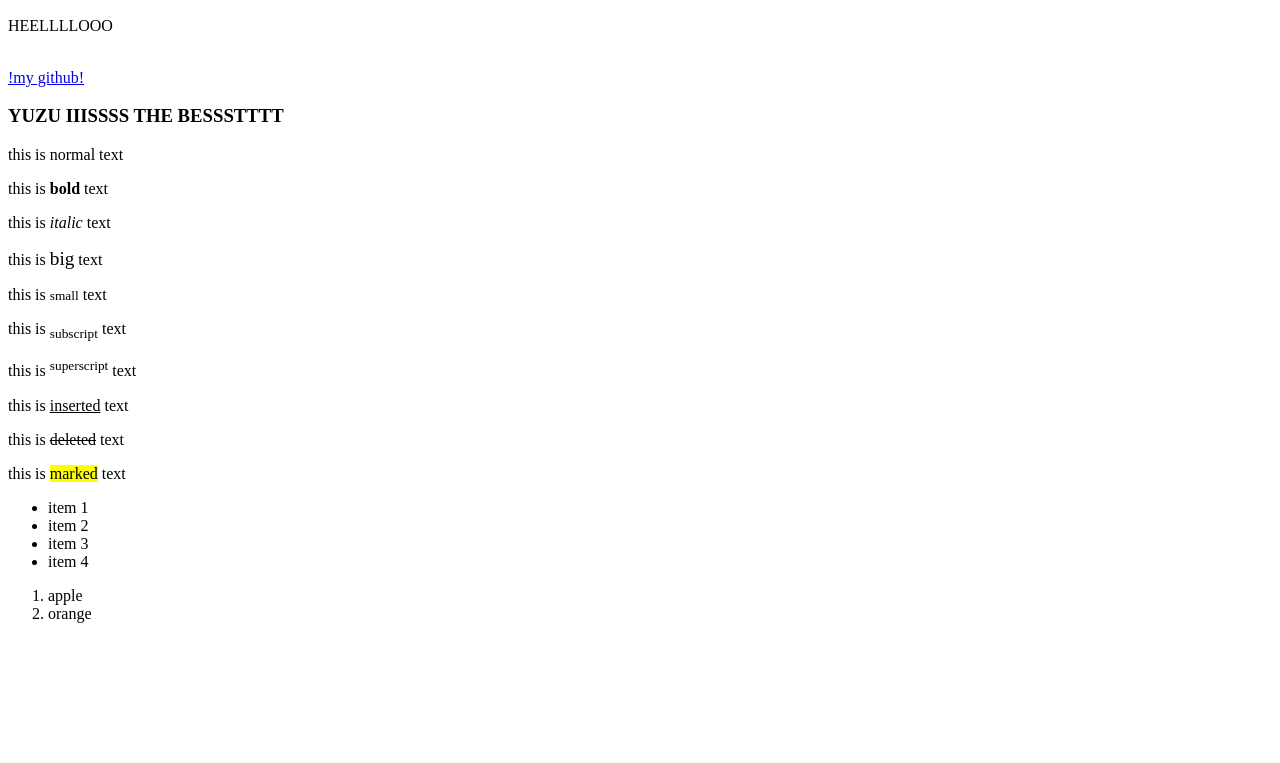
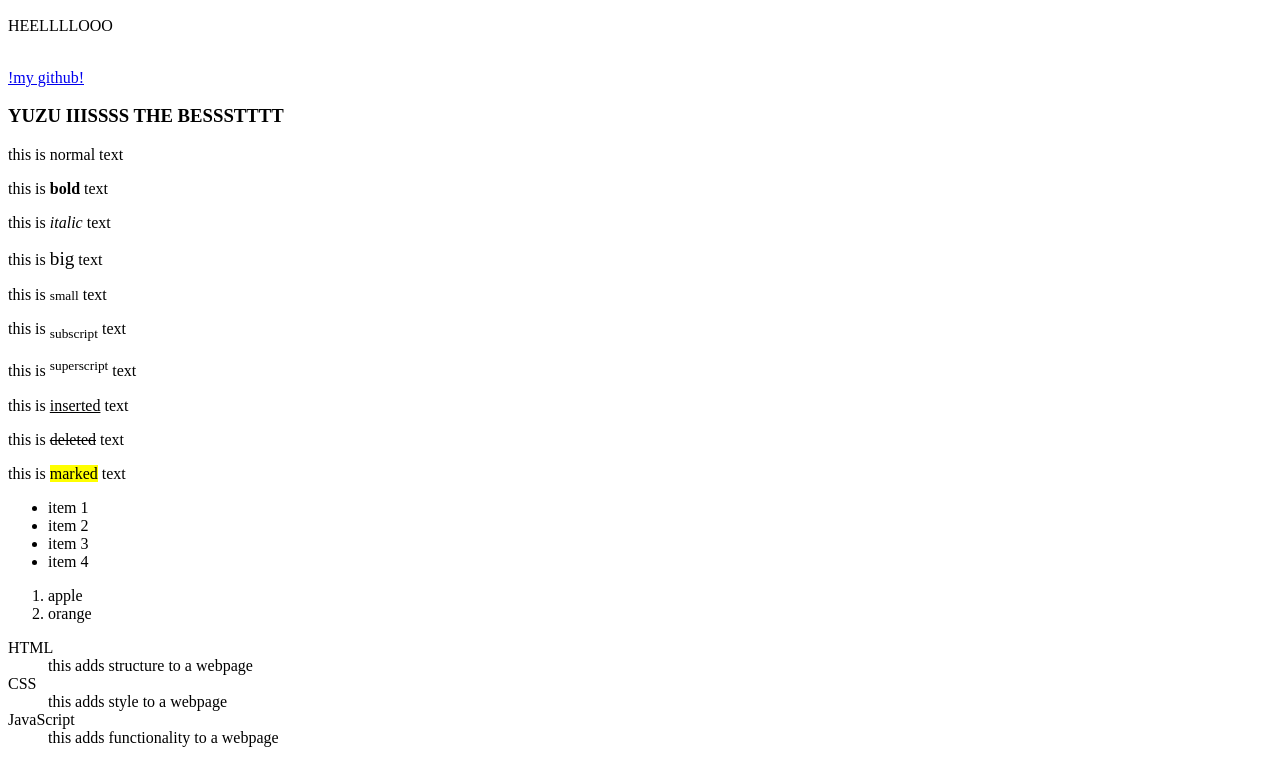
Before and after one commit to Aryamk11/web_dev_learn, a plain HTML site: page index.html in a window 1280 px wide. Shown: the part 192-955 px from the top of the page. Before the commit the page ends 831 px from the top, so only its background shows below. Drawn offline with Linux system fonts and the light colour scheme.

Commit message:
added term and definitions

```diff
--- a/index.html
+++ b/index.html
@@ -35,5 +35,13 @@
             <li>orange</li>
         </ol>
 
+        <dl>
+            <dt>HTML</dt>
+            <dd>this adds structure to a webpage</dd>
+            <dt>CSS</dt>
+            <dd>this adds style to a webpage</dd>
+            <dt>JavaScript</dt>
+            <dd>this adds functionality to a webpage</dd>
+        </dl>
     </body>
 </html>
```
